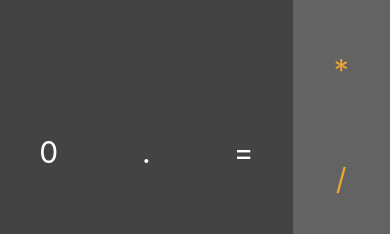
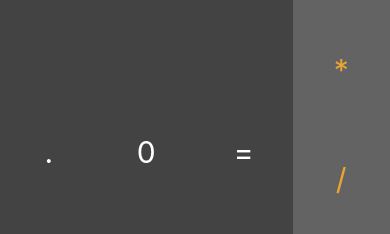
Before and after one commit to friday006/Modern-Calculator, a React Native app: screen / in a window 390 px wide. Shown: the part 610-844 px from the top of the page. Built offline with nearby package versions, Linux system fonts and the light colour scheme.

Commit message:
add app.js

```diff
--- a/App.js
+++ b/App.js
@@ -83,7 +83,7 @@ export default class App extends Component {
   render(){
 
     let rows = []
-    let nums = [[9,8,7],[6,5,4],[3,2,1],[0,'.','=']]
+    let nums = [[9,8,7],[6,5,4],[3,2,1],['.',0,'=']]
 
     for (let i=0; i<4; i++){
       let row = []
```
